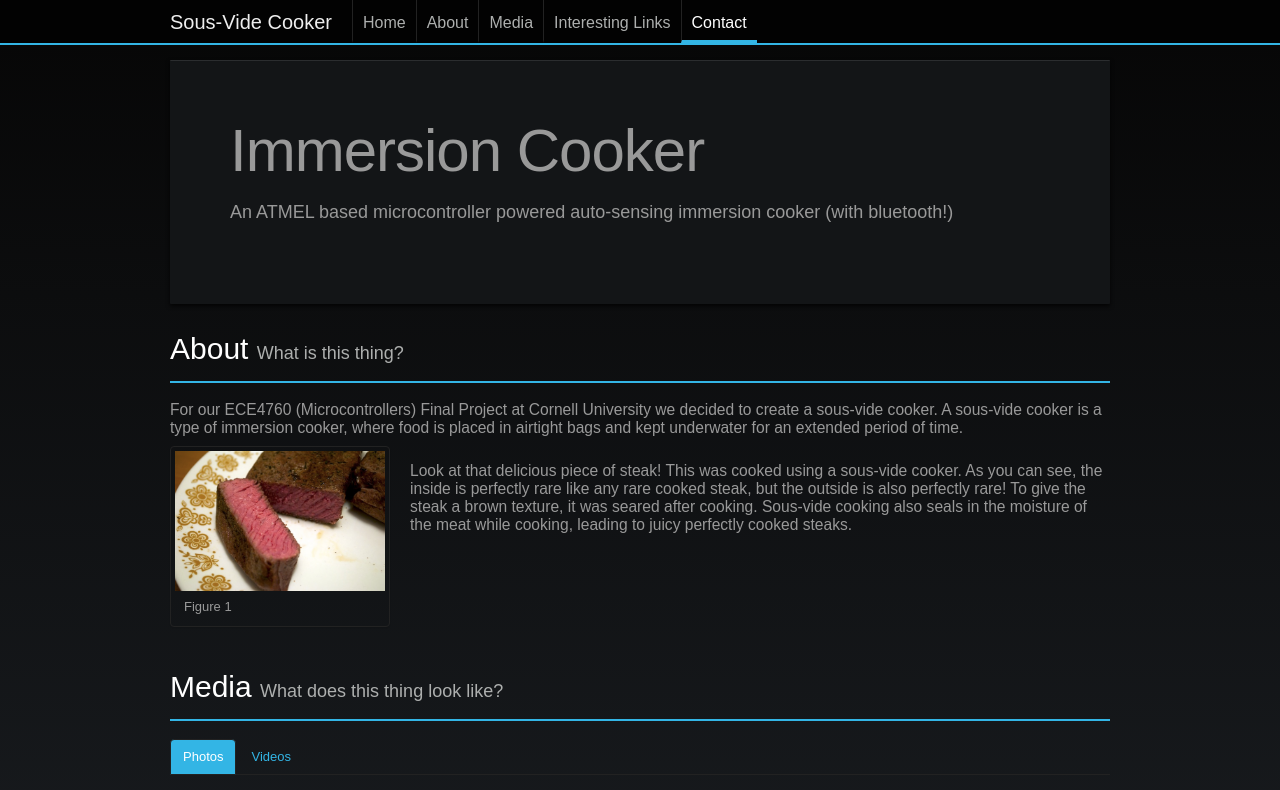
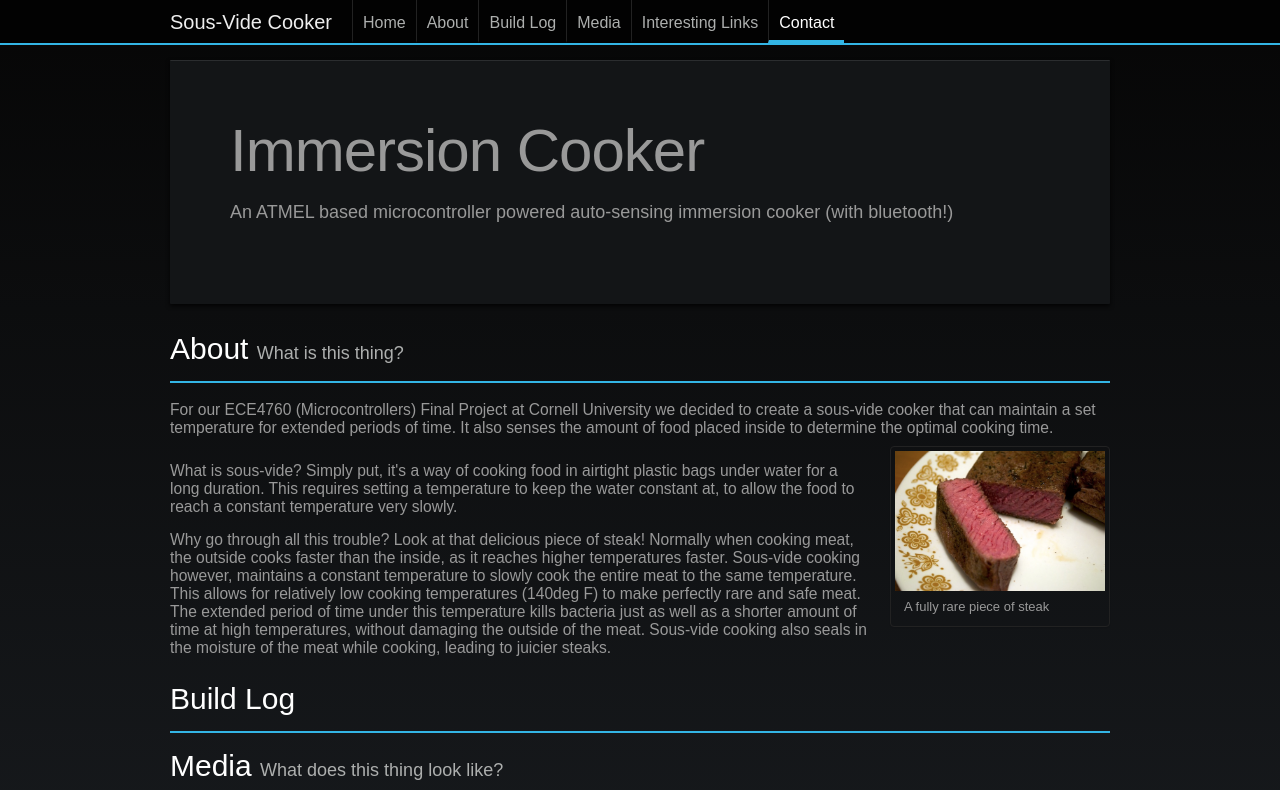
Before and after one commit to vtn6/ECE4760, a plain HTML site: page index.html in a window 1280 px wide. Shown: the top 790 px of the page. Drawn offline with Linux system fonts and the light colour scheme; a web font is replaced by a local one.

Commit message:
Update style, add build log

```diff
--- a/index.html
+++ b/index.html
@@ -40,6 +40,7 @@
             <ul class="nav">
               <li class="active"><a href="#overview">Home</a></li>
               <li><a href="#about">About</a></li>
+              <li><a href="#build">Build Log</a></li>
               <li><a href="#media">Media</a></li>
               <li><a href="#links">Interesting Links</a></li>
               <li><a href="#contact">Contact</a></li>
@@ -63,23 +64,37 @@
         </div>
         <div>
           <p>
-            For our ECE4760 (Microcontrollers) Final Project at Cornell University we decided to create a sous-vide cooker. A sous-vide cooker is a type of immersion cooker, where food is placed in airtight bags and kept underwater for an extended period of time.
+            For our ECE4760 (Microcontrollers) Final Project at Cornell University we decided to create a sous-vide cooker that can maintain a set temperature for extended periods of time. It also senses the amount of food placed inside to determine the optimal cooking time.
           </p>
           <div class="row">
+            <div class="span9">
+              <p>
+                What is sous-vide? Simply put, it's a way of cooking food in airtight plastic bags under water for a long duration. This requires setting a temperature to keep the water constant at, to allow the food to reach a constant temperature very slowly.
+              </p>
+              <p>
+                Why go through all this trouble? Look at that delicious piece of steak! Normally when cooking meat, the outside cooks faster than the inside, as it reaches higher temperatures faster. Sous-vide cooking however, maintains a constant temperature to slowly cook the entire meat to the same temperature. This allows for relatively low cooking temperatures (140deg F) to make perfectly rare and safe meat. The extended period of time under this temperature kills bacteria just as well as a shorter amount of time at high temperatures, without damaging the outside of the meat. Sous-vide cooking also seals in the moisture of the meat while cooking, leading to juicier steaks.
+              </p>
+            </div>
             <div class="span3">
-              <ul class="thumbnails">
-                <li class="span3">
-                  <div class="thumbnail">
-                    <img src="img/Beef-cooked-sous-vide-2.jpg" width="260px" alt>
-                    <div class="caption">Figure 1</div>
-                  </div>
-                </li>
-              </ul>
-            </div>
-            <div class="span9">
-              <p>Look at that delicious piece of steak! This was cooked using a sous-vide cooker. As you can see, the inside is perfectly rare like any rare cooked steak, but the outside is also perfectly rare! To give the steak a brown texture, it was seared after cooking. Sous-vide cooking also seals in the moisture of the meat while cooking, leading to juicy perfectly cooked steaks.</p>
+              <div class="thumbnail">
+                <img src="img/Beef-cooked-sous-vide-2.jpg" alt>
+                <div class="caption">
+                  A fully rare piece of steak
+                </div>
+              </div>
             </div>
           </div>
+        </div>
+      </section>
+
+      <section id="build">
+        <div class="page-header">
+          <h1>Build Log</h1>
+        </div>
+        <div>
+          <p>
+
+          </p>
         </div>
       </section>
 
@@ -94,7 +109,7 @@
           </ul>
           <div class="tab-content">
             <div class="tab-pane fade in active" id="photos">
-              <div id="myCarousel" class="carousel">
+              <div id="myCarousel" class="carousel slide">
                 <div class="carousel-inner">
                   <div class="active item">
                     <img src="img/sous_vide_machine.jpg.scaled1000.jpg" width="100%" alt>
```
